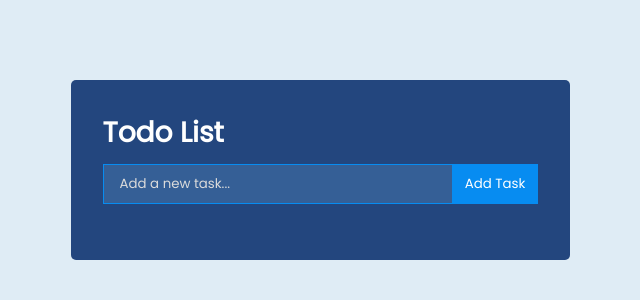
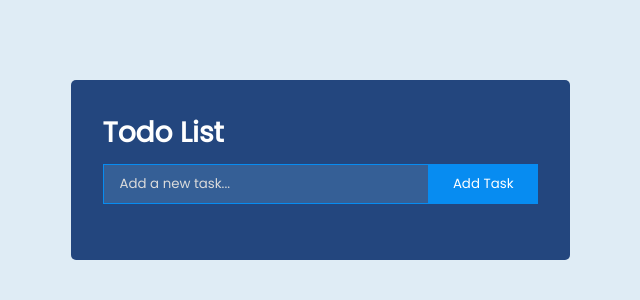
Before and after one commit to pro-payne/Todo-App, a React (Vite) app: page / in a window 1280 px wide. Shown: the top 300 px of the page, without its empty margins (320-960 px from the left). Built offline with nearby package versions, Linux system fonts and the light colour scheme.

Commit message:
Clean up and style update

```diff
--- a/src/components/AddItem/AddItem.scss
+++ b/src/components/AddItem/AddItem.scss
@@ -25,7 +25,7 @@
         border: none;
         padding: 0.55rem;
         height: 40px;
-        width: 110px;
+        width: 153px;
         cursor: pointer;
     }
 
--- a/src/components/EditItem/EditItem.scss
+++ b/src/components/EditItem/EditItem.scss
@@ -20,7 +20,7 @@
         border: none;
         padding: 0.55rem;
         height: 40px;
-        width: 110px;
+        width: 115px;
         cursor: pointer;
 
         &.save-btn{
--- a/src/components/EditItem/EditItem.tsx
+++ b/src/components/EditItem/EditItem.tsx
@@ -19,7 +19,6 @@ const EditItem = ({ initialText, onSave, onCancel }: EditItemProps) => {
   };
 
   const handleCancel = () => {
-    console.log("I am clicked");
     onCancel();
   };
 
--- a/src/components/TodoList/TodoList.scss
+++ b/src/components/TodoList/TodoList.scss
@@ -22,7 +22,6 @@
         background: #23467e;
         padding: 2rem;
         border-radius: 5px;
-        width: 100%;
         margin: 0 auto;
 
 
```
